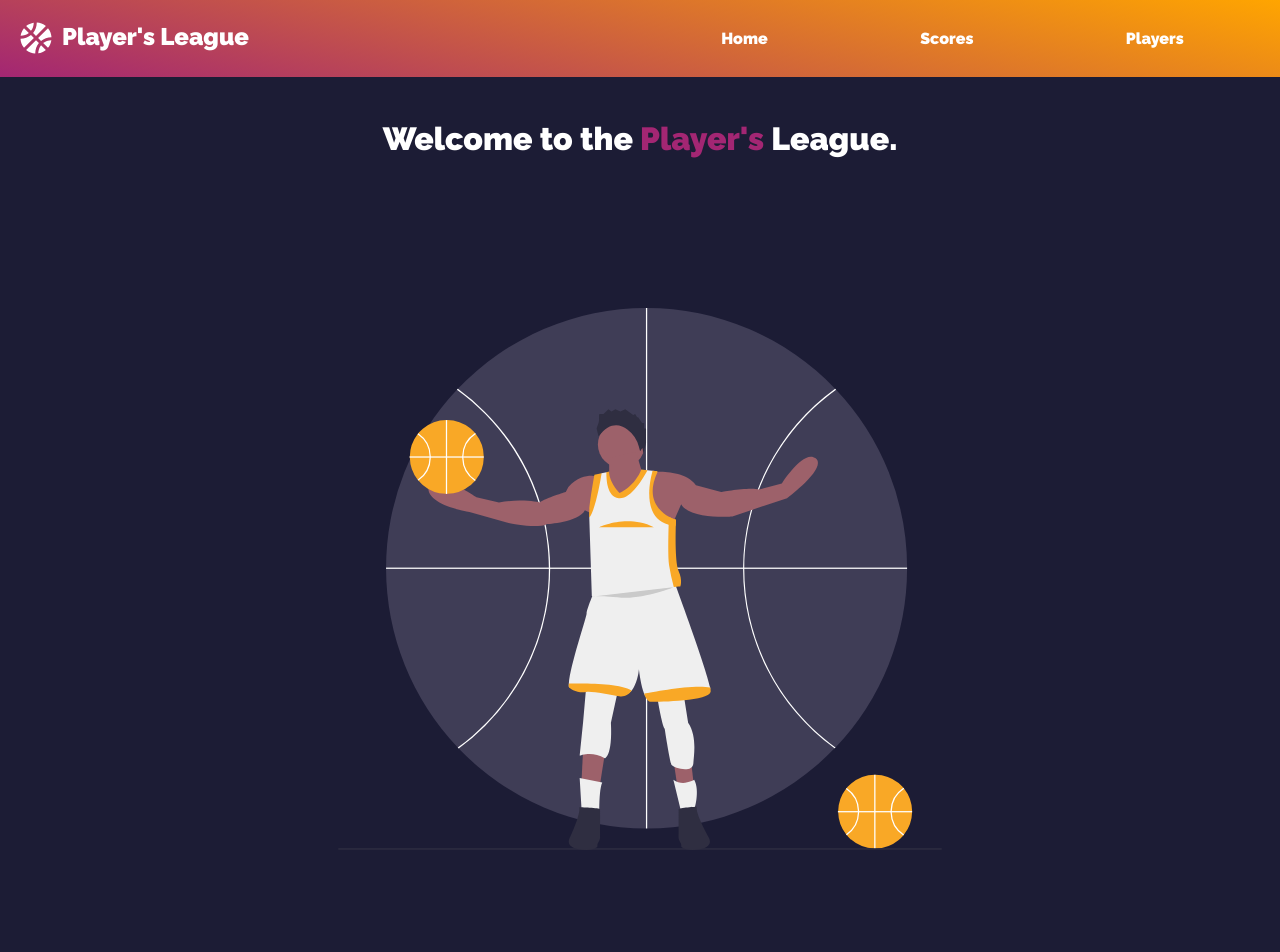
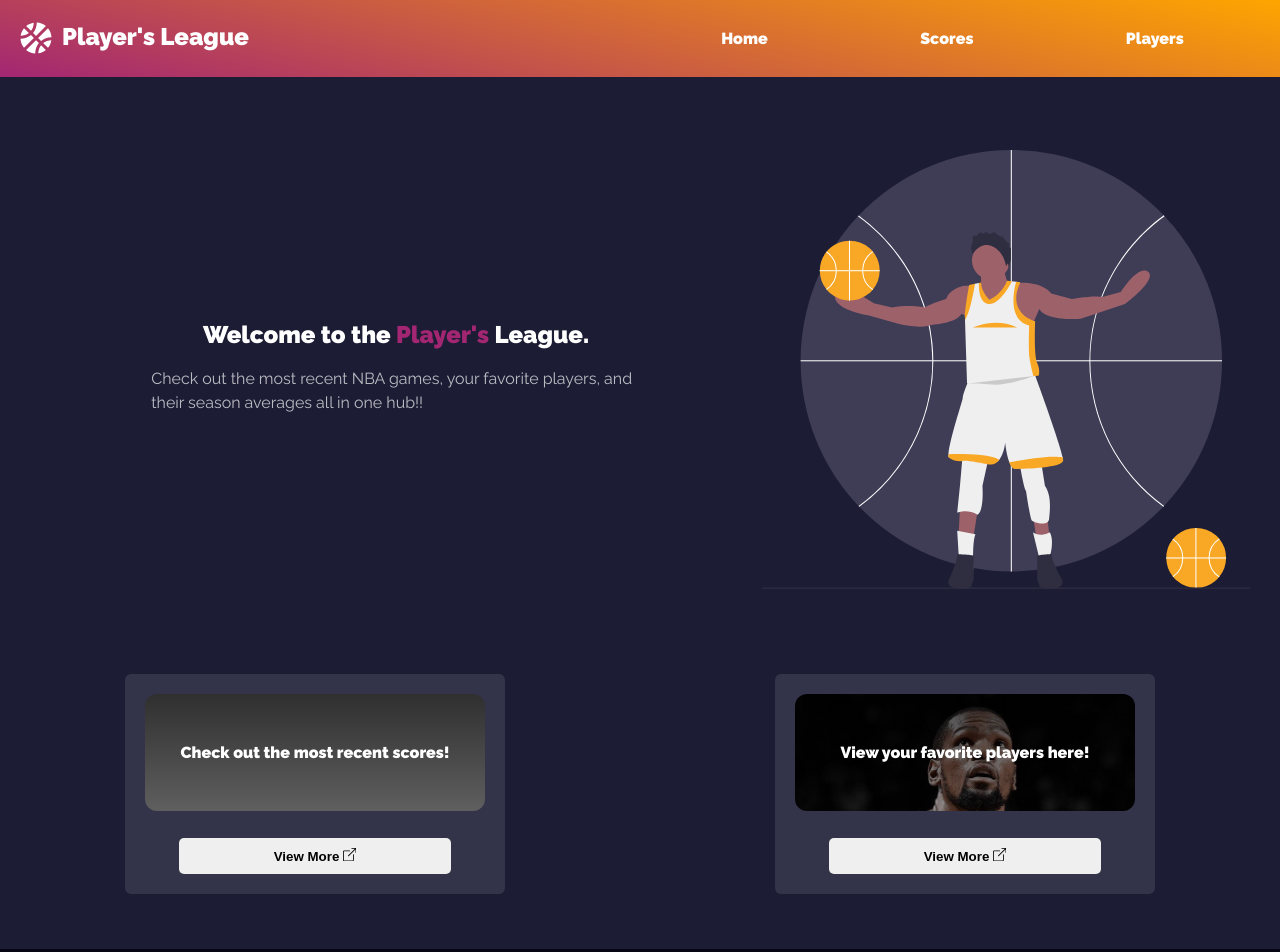
Before and after one commit to CamSteph/nba-score-app, a React (Create React App) app: page / in a window 1280 px wide. Shown: the top 952 px of the page. Built offline with nearby package versions, Linux system fonts and the light colour scheme; grey boxes are pictures that could not be loaded.

Commit message:
Update landing page layout

```diff
--- a/src/components/LandingPage/index.js
+++ b/src/components/LandingPage/index.js
@@ -2,16 +2,44 @@
 import styled from 'styled-components';
 import { customStyles } from '../../utilities/customStyles';
 import CallToActionImage from '../../media/images/home_img.svg';
+import ScoresImage from '../../media/images/scores_img.jpg';
+import PlayerImage from '../../media/images/player_img.jpg';
+import { Link } from 'react-router-dom';
+import { BsBoxArrowUpRight } from 'react-icons/bs';
 
-const LandingPageContainer = styled.div`
+const Container = styled.main`
   width: 100%;
   min-height: 100vh;
   background: ${customStyles.medium_shade_01};
   padding: 120px 0 50px;
 `;
 
-const LandingPageTitle = styled.h1`
-  text-align: center;
+const TopWrapper = styled.section`
+  width: 100%;
+  height: auto;
+  text-align: left;
+  padding: 30px;
+  min-height: 35vh;
+  display: flex;
+  align-items: center;
+  justify-content: space-around;
+
+  @media ( max-width: 640px ) {
+    flex-direction: column-reverse;
+    text-align: center;
+  }
+`;
+
+const Wrapper = styled.div`
+  display: flex;
+  flex-direction: column;
+  align-items: center;
+  justify-content: space-evenly;
+  padding: 60px;
+  line-height: 150%;
+`;
+
+const PageTitle = styled.h1`
   color: ${customStyles.light_shade_01};
 
   strong{
@@ -19,61 +47,119 @@
   }
 `;
 
-const CardWrapper = styled.main`
-  width: 85%;
-  height: auto;
-  max-height: 170vh;
-  min-height: 45vh;
-  background: transparent;
-  display: grid;
-  grid-template-columns: repeat(5, 1fr);
-  grid-template-rows: repeat(4, 1fr);
-  grid-column-gap: 50px;
-  margin: auto;
-  place-items: center;
-  /* padding-top: 80px; */
+const PageMessage = styled.div`
+  color: ${customStyles.light_shade_01};
+  margin-top: 20px;
+  opacity: .7;
+
+  @media ( min-width: 1040px ) {
+    max-width: 80%;
+  }
 `;
 
-const Card = styled.div`
-  width: 100%;
-  height: 100%;
-  min-height: 200px;
-  padding: ${props => props.callToAction ? '' : '20px'};
-  grid-column: ${props => `${props.startCol} / ${props.endCol}`};
-  grid-row: ${props => `${props.startRow} / ${props.endRow}`};
-  background: ${props => props.callToAction ? '' : 'rgba(255, 255, 255, .1)'};
-  border-radius: 6px;
-  color: ${customStyles.light_shade_01};
-  overflow-y: scroll;
+const TopImage = styled.img`
+  width: 50%;
+  height: 50%;
 
+  @media ( min-width: 1040px ) {
+    width: 40%;
+    height: 40%;
+  }
 `;
 
-const CallToActionCard = styled.img`
-  object-fit: contain;
-  grid-column: ${props => `${props.startCol} / ${props.endCol}`};
-  grid-row: ${props => `${props.startRow} / ${props.endRow}`};
-  width: 90%;
+const BottomWrapper = styled.section`
+  width: 100%;
+  height: auto;
+  min-height: 35vh;
+  display: grid;
+  grid-template-columns: repeat(2, 1fr);
+  grid-template-rows: auto;
+  grid-gap: 20px;
+  place-items: center;
+  padding-top: 50px;
+
+  @media ( max-width: 640px ) {
+    grid-template-columns: 1fr;
+    padding-top: 25px;
+  }
+`;
+
+const ActionCard = styled.div`
+  width: 80%;
+  max-width: 380px;
+  height: 220px;
+  border-radius: 6px;
+  padding: 20px;
+  color: ${customStyles.light_shade_01};
+  font-weight: bold;
+  background: rgba(255, 255, 255, .1);
+  display: flex;
+  flex-direction: column;
+  align-items: center;
+  justify-content: space-between;
+  overflow: hidden;
+
+  a {
+    width: 80%;
+
+    button {
+    width: 100%;
+    padding: 10px;
+    font-weight: bold;
+    cursor: pointer;
+    transition: all .5s ease;
+
+    &:hover{
+      background: transparent;
+      border: 1px solid ${customStyles.light_shade_01};
+      color: ${customStyles.light_shade_01};
+    }
+  }
+}
+`;
+
+const ActionImage = styled.div`
+  width: 100%;
   height: 65%;
-  padding: 20px;
-  padding-top: 0;
-  position: relative;
-  border-radius: 6px;
+  object-fit: cover;
+  border-radius: 12px;
+  background: linear-gradient(to top, rgba(0, 0, 0, .4), rgba(0, 0, 0, .7)), url(${props => props.bgImg});
+  background-position: center ${props => props.bgPos};
+  background-size: cover;
+  display: grid;
+  place-items: center;
+  text-align: center;
 `;
 
 const LandingPage = () => {
   return (
-    <LandingPageContainer>
-      <LandingPageTitle>Welcome to the <strong>Player's</strong> League.</LandingPageTitle>
-      <CardWrapper>
-        <CallToActionCard src={CallToActionImage} startCol={1} endCol={-1} startRow={0} endRow={1} />
-        <Card startCol={1} endCol={4} startRow={3} endRow={3} bgColorVal='blue'>
-          LEARN MORE
-        </Card>
-        <Card startCol={4} endCol={-1} startRow={3} endRow={3} bgColorVal='green'>
-          HEADLINES & ARTICLES
-        </Card>
-      </CardWrapper>
-    </LandingPageContainer>
+    <Container>
+      <TopWrapper>
+        <Wrapper>
+          <PageTitle>Welcome to the <strong>Player's</strong> League.</PageTitle>
+          <PageMessage>Check out the most recent NBA games, your favorite players, and their season averages all in one hub!!</PageMessage>
+        </Wrapper>
+        <TopImage src={CallToActionImage} />
+      </TopWrapper>
+      <BottomWrapper>
+        <ActionCard>
+          <ActionImage bgImg={ScoresImage} bgPos='top'>
+            <span>Check out the most recent scores!</span>
+          </ActionImage>
+          <Link to='/scores'>
+            <button>View More <BsBoxArrowUpRight /></button>
+          </Link>
+        </ActionCard>
+        <ActionCard>
+          <ActionImage bgImg={PlayerImage} bgPos='top'>
+            <span>View your favorite players here!</span>
+          </ActionImage>
+          <Link to='/players'>
+            <button>View More <BsBoxArrowUpRight /></button>
+          </Link>
+        </ActionCard>
+      </BottomWrapper>
+    </Container>
   );
 };
 
```
Also changed, not shown: src/media/images/player_img.jpg (added), 1 other file (tests, documents, lock files or other folders).
